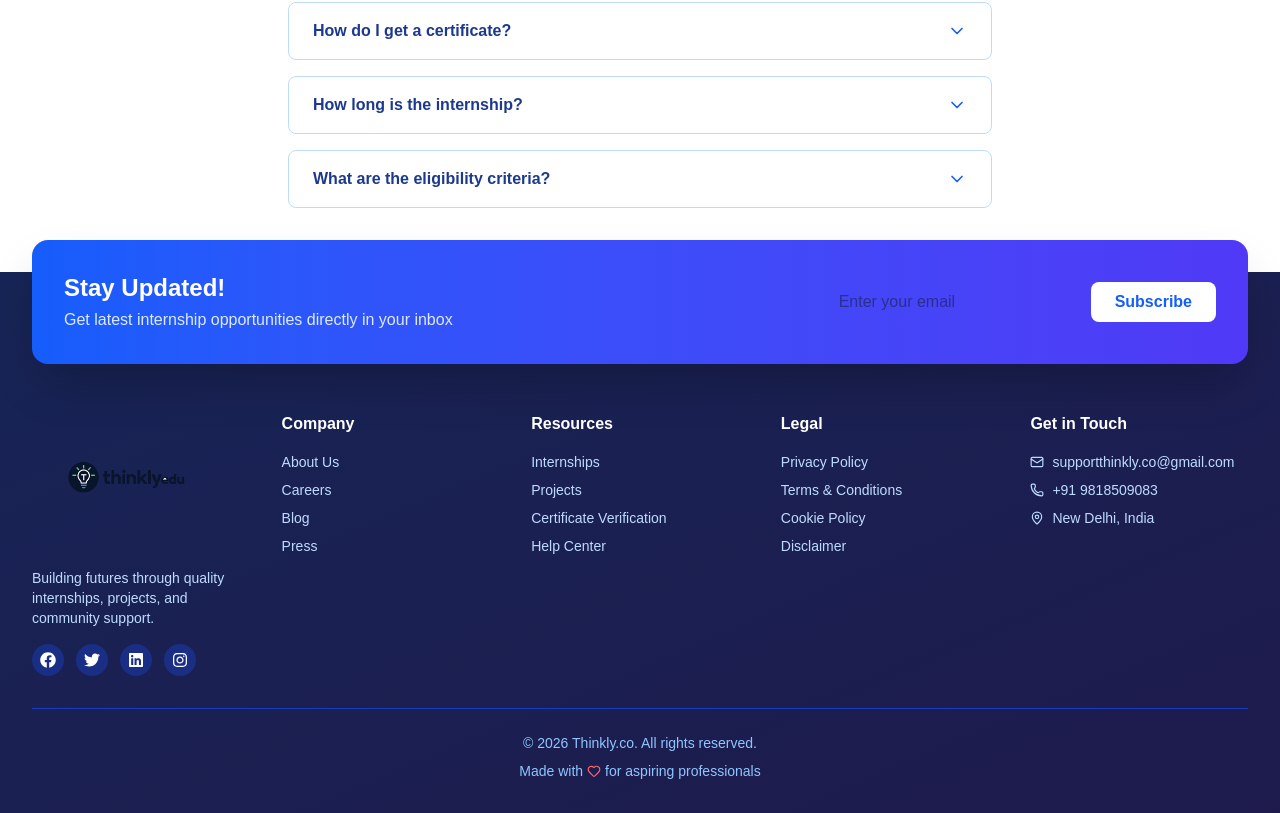
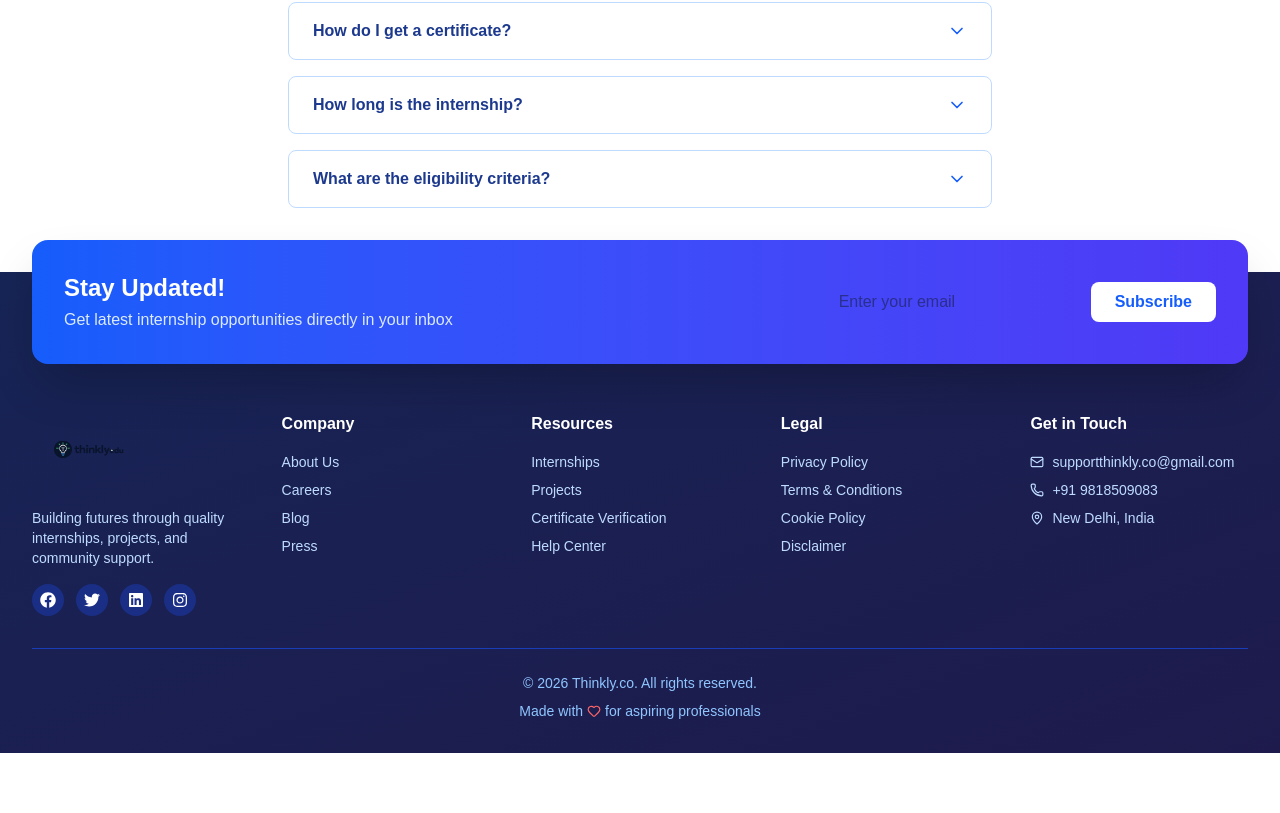
Before and after one commit to shivamchauhan05/thinkly, a Next.js app: page / in a window 1280 px wide. Shown: the part 4758-5571 px from the top of the page. After the commit the page ends 5511 px from the top, so only its background shows below. Built offline with nearby package versions, Linux system fonts and the light colour scheme.

Commit message:
Modify logo image size in Footer.js
Updated logo image size in Footer component.

```diff
--- a/src/components/Footer.js
+++ b/src/components/Footer.js
@@ -44,7 +44,7 @@
           {/* Brand Column */}
           <div className="lg:col-span-1">
             <h3 className="text-2xl font-bold mb-4">
-                        <img src='./logo.png' alt="Logo" className="h-35 w-50" />
+                        <img src='./logo.png' alt="Logo"  className="h-20 w-auto object-contain" />
 
             </h3>
 
```
